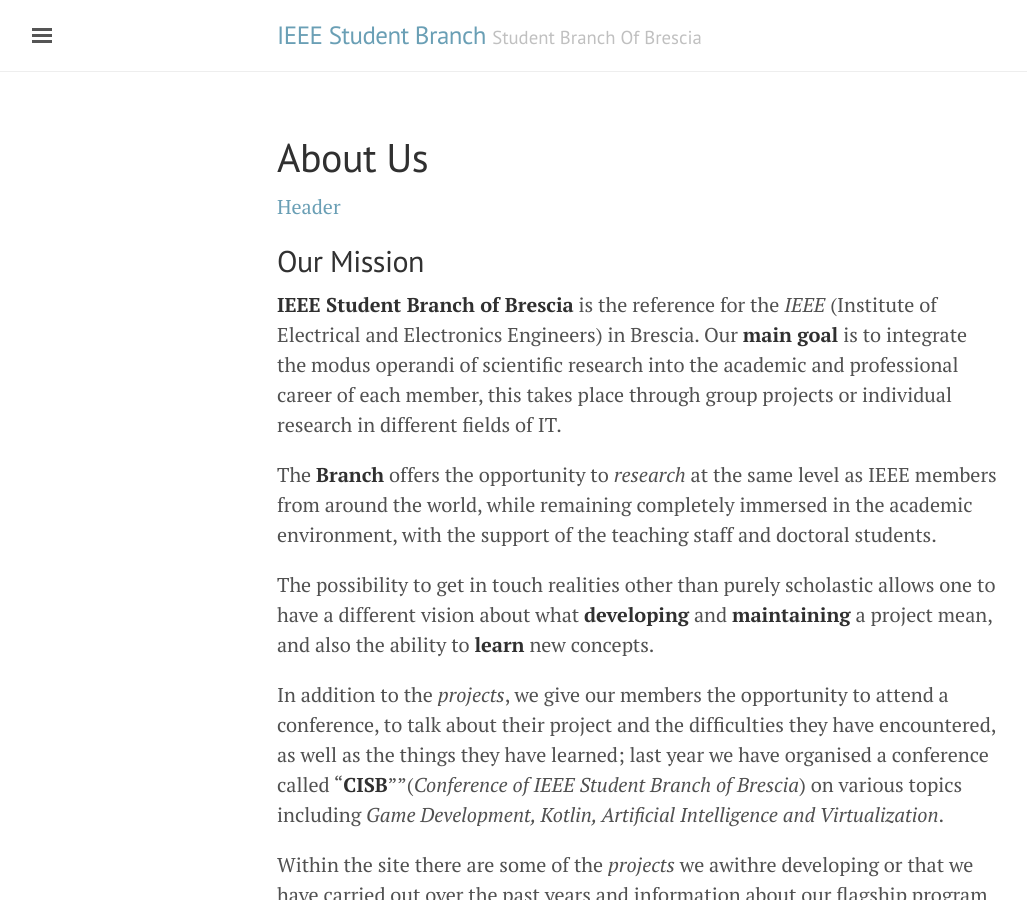
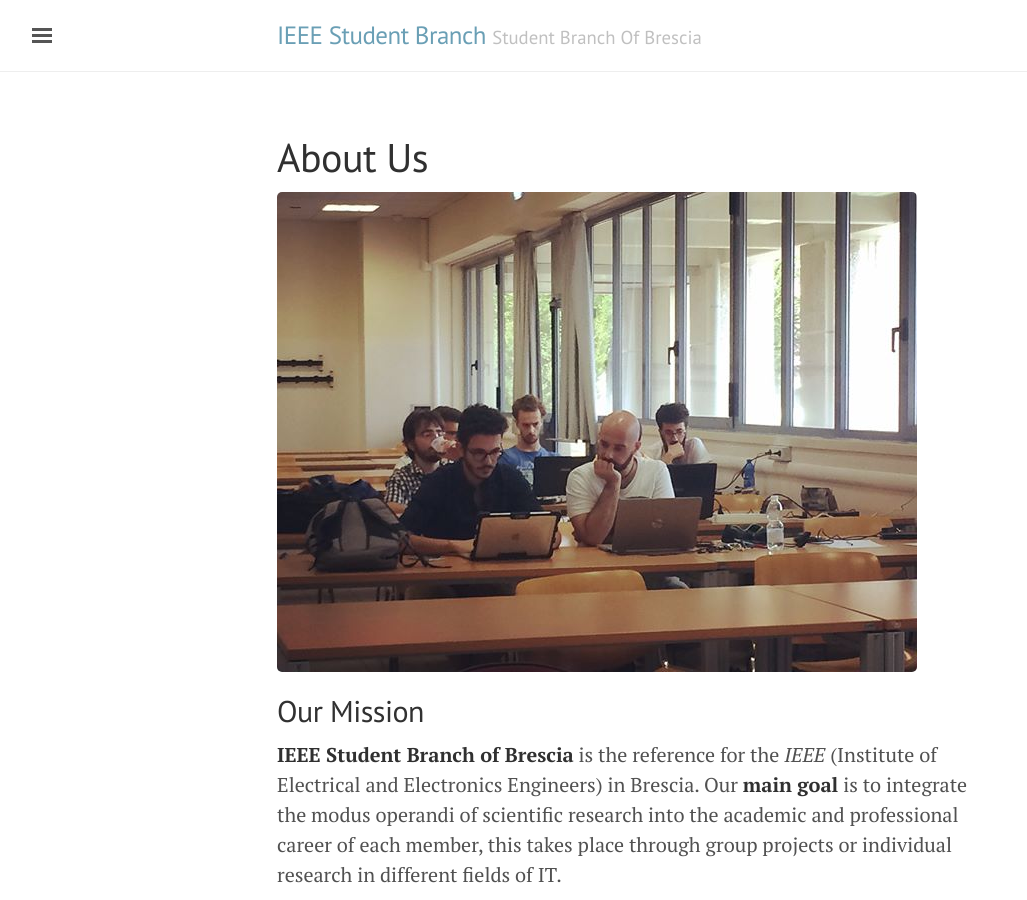
Before and after one commit to ieee-brescia/ieee-brescia.github.io, a Jekyll site: the page built from about_us.md, in a window 1280 px wide and 900 px high. Shown: the whole window, without its empty margins (3-1030 px from the left). Built offline with Jekyll 4.4.1, drawn with Linux system fonts in a browser that asks for light colours.

Commit message:
Update about_us.md

```diff
--- a/about_us.md
+++ b/about_us.md
@@ -5,7 +5,7 @@
 tags: [ieee, contacts, Info]
 ---
 
-[Header](/images/header_about_us.jpg)
+![Header](/images/header_about_us.jpg)
 
 
 ## Our Mission
```
